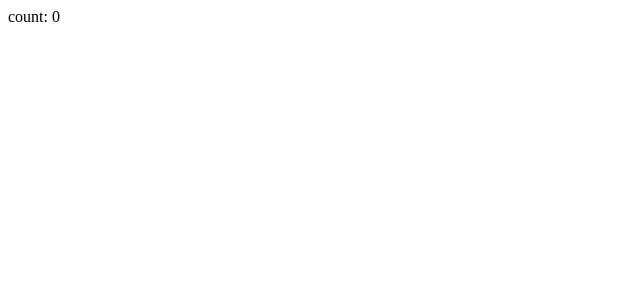
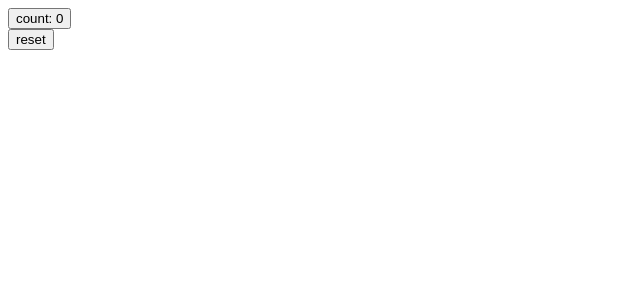
Before and after one commit to luka-tchanukvadze/Web-Playground, a React (Vite) app in the folder 01 context and reducer/: page / in a window 1280 px wide. Shown: the top 300 px of the page, without its empty margins (0-640 px from the left). Built offline with nearby package versions, Linux system fonts and the light colour scheme.

Commit message:
Adding Reset isLoading and Error to reducer

```diff
--- a/01 context and reducer/src/components/PostsUi.jsx
+++ b/01 context and reducer/src/components/PostsUi.jsx
@@ -1,7 +1,7 @@
 import { usePosts } from "../contexts/posts/usePosts";
 
 function PostsUi() {
-  const { count, dispatch, post, getPost } = usePosts();
+  const { count, dispatch, post, getPost, isLoading, error } = usePosts();
 
   const handleClick = () => {
     const nextCount = count + 1;
@@ -11,9 +11,18 @@ function PostsUi() {
 
   return (
     <>
-      <div onClick={handleClick}>count: {count}</div>
+      <button onClick={handleClick}>count: {count}</button>
 
-      <div> {post?.id}</div>
+      {isLoading ? <div>Loading....</div> : <div> {post?.title}</div>}
+      {error && <div>{error}</div>}
+
+      <button
+        onClick={() => {
+          dispatch({ type: "reset" });
+        }}
+      >
+        reset
+      </button>
     </>
   );
 }
--- a/01 context and reducer/src/contexts/posts/PostsContext.jsx
+++ b/01 context and reducer/src/contexts/posts/PostsContext.jsx
@@ -6,10 +6,21 @@ export const PostsContext = createContext();
 const initialState = {
   count: 0,
   post: {},
+  isLoading: false,
+  error: "",
 };
 
 function reducer(state, action) {
   switch (action.type) {
+    case "reset":
+      return initialState;
+
+    case "loading":
+      return {
+        ...state,
+        isLoading: true,
+      };
+
     case "count/increment":
       return {
         ...state,
@@ -20,6 +31,14 @@ function reducer(state, action) {
       return {
         ...state,
         post: action.payload,
+        isLoading: false,
+      };
+
+    case "rejected":
+      return {
+        ...state,
+        error: action.payload,
+        isLoading: false,
       };
 
     default:
@@ -28,22 +47,35 @@ function reducer(state, action) {
 }
 
 export default function PostsProvider({ children }) {
-  const [{ count, post }, dispatch] = useReducer(reducer, initialState);
+  const [{ count, post, isLoading, error }, dispatch] = useReducer(
+    reducer,
+    initialState
+  );
 
   const getPost = async (id) => {
+    dispatch({ type: "loading" });
+
     try {
       const res = await fetch(
-        `https://jsonplaceholder.typicode.com/posts/${id}`
+        `https://jsonplaceholder.typicode.com/psts/${id}`
       );
+
+      if (!res.ok) {
+        throw new Error("Request fialed");
+      }
+
       const data = await res.json();
       dispatch({ type: "post/loaded", payload: data });
     } catch (error) {
-      console.log(error.message);
+      console.log("aaa", error.message);
+      dispatch({ type: "rejected", payload: "Could not fetch" });
     }
   };
 
   return (
-    <PostsContext.Provider value={{ count, dispatch, getPost, post }}>
+    <PostsContext.Provider
+      value={{ count, dispatch, getPost, post, isLoading, error }}
+    >
       {children}
     </PostsContext.Provider>
   );
```
